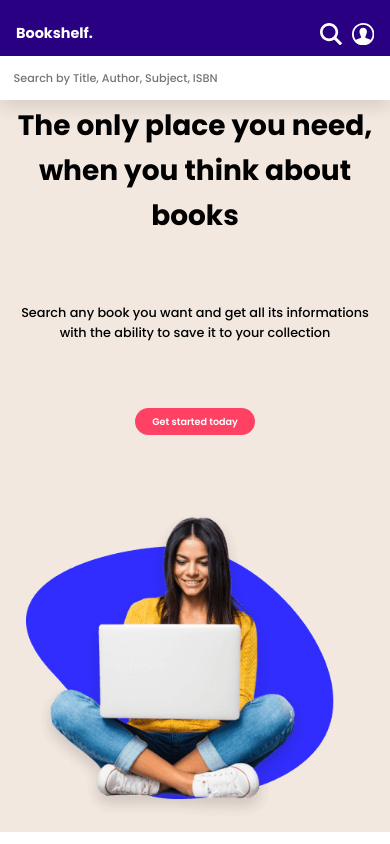
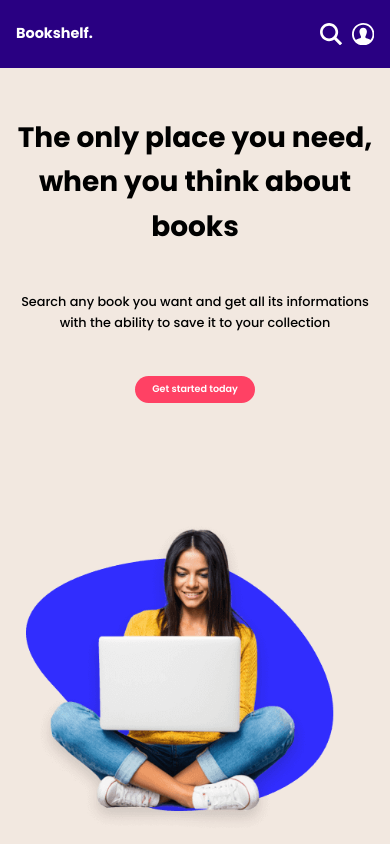
Before and after one commit to HoudhaifaNA/bookshelf, a Next.js app: page / in a window 390 px wide. Built offline with nearby package versions, Linux system fonts and the light colour scheme.

Commit message:
Fix search form display

```diff
--- a/components/layout/Layout.module.css
+++ b/components/layout/Layout.module.css
@@ -1,9 +1,4 @@
 .main > * {
-  position: absolute;
-  top: 7rem;
-  left: 0;
-  width: 100%;
-  box-sizing: border-box;
   padding: 0 6rem;
 }
 @media screen and (max-width: 768px) {
--- a/components/layout/Navigation.js
+++ b/components/layout/Navigation.js
@@ -11,30 +11,35 @@ import Icon from "../Icon";
 const Navigation = () => {
   const router = useRouter();
   const [width, setWidth] = useState();
-  const [searchBar, setSearchBar] = useState(true);
+  const [searchBar, setSearchBar] = useState(false);
   const { search } = useContext(GlobalContext);
   const [term, setTerm] = search;
 
   ////////////////////////
   // Set width if reloaded or resized
   useEffect(() => {
+    if (window.innerWidth > 768) setSearchBar(true);
     setWidth(window.innerWidth);
   }, []);
 
   if (typeof window !== "undefined") {
     window.addEventListener("resize", () => {
       setWidth(window.innerWidth);
-      if (window.innerWidth > 768) setSearchBar(true);
+      if (window.innerWidth > 768) return setSearchBar(true);
+      return setSearchBar(false);
     });
   }
 
   ////////////////////////
   // Handle Searching
   const onSearch = () => {
-    if (term.length !== 0 && searchBar)
+    if (term.length !== 0 && searchBar) {
       router.push(
         `/books?q=${term.trim().split(" ").join("+")}&filter=intitle`
       );
+      if (width <= 768) setSearchBar(false);
+    }
+    if (!searchBar) setSearchBar(true);
   };
 
   const handleSearchClick = () => {
--- a/components/layout/Navigation.module.css
+++ b/components/layout/Navigation.module.css
@@ -1,10 +1,4 @@
 .nav {
-  position: fixed;
-  left: 0;
-  top: 0;
-  width: 100%;
-  z-index: 10000;
-  box-sizing: border-box;
   height: 8vh;
   background-color: #290082;
   display: flex;
--- a/components/layout/SearchBar.module.css
+++ b/components/layout/SearchBar.module.css
@@ -27,7 +27,8 @@
     z-index: 2500;
     left: 0;
     top: 7rem;
-    width: 100vw;
+    width: 100%;
+    box-sizing: border-box;
     height: 5.5rem;
     border-radius: 0;
     box-shadow: 0 1rem 2rem rgba(0, 0, 0, 0.1);
--- a/styles/Home.module.css
+++ b/styles/Home.module.css
@@ -11,7 +11,7 @@
   flex-direction: column;
   align-items: center;
   justify-content: space-between;
-  height: 53%;
+  height: 40%;
   width: 70%;
   margin: 0 auto;
   padding: 5rem 0;
@@ -37,7 +37,7 @@
 @media screen and (max-width: 768px) {
   .heading {
     width: 100%;
-    height: 50%;
+    height: 36%;
     padding: 6rem 0;
   }
 }
@@ -46,13 +46,13 @@
     background-size: cover;
   }
   .heading {
-    height: 60%;
+    height: 45%;
   }
 }
 
 @media screen and (max-width: 480px) {
   .heading {
-    height: 55%;
+    height: 37%;
   }
   .headingPrimary {
     font-size: 3.5rem;
@@ -61,3 +61,22 @@
     font-size: 1.6rem;
   }
 }
+@media screen and (max-width: 380px) {
+  .heading {
+    height: 40%;
+  }
+}
+@media screen and (max-width: 320px) {
+  .header {
+    background-image: none;
+  }
+  .heading {
+    height: 60%;
+  }
+  .headingPrimary {
+    font-size: 3.8rem;
+  }
+  .headingSecondary {
+    font-size: 1.8rem;
+  }
+}
```
